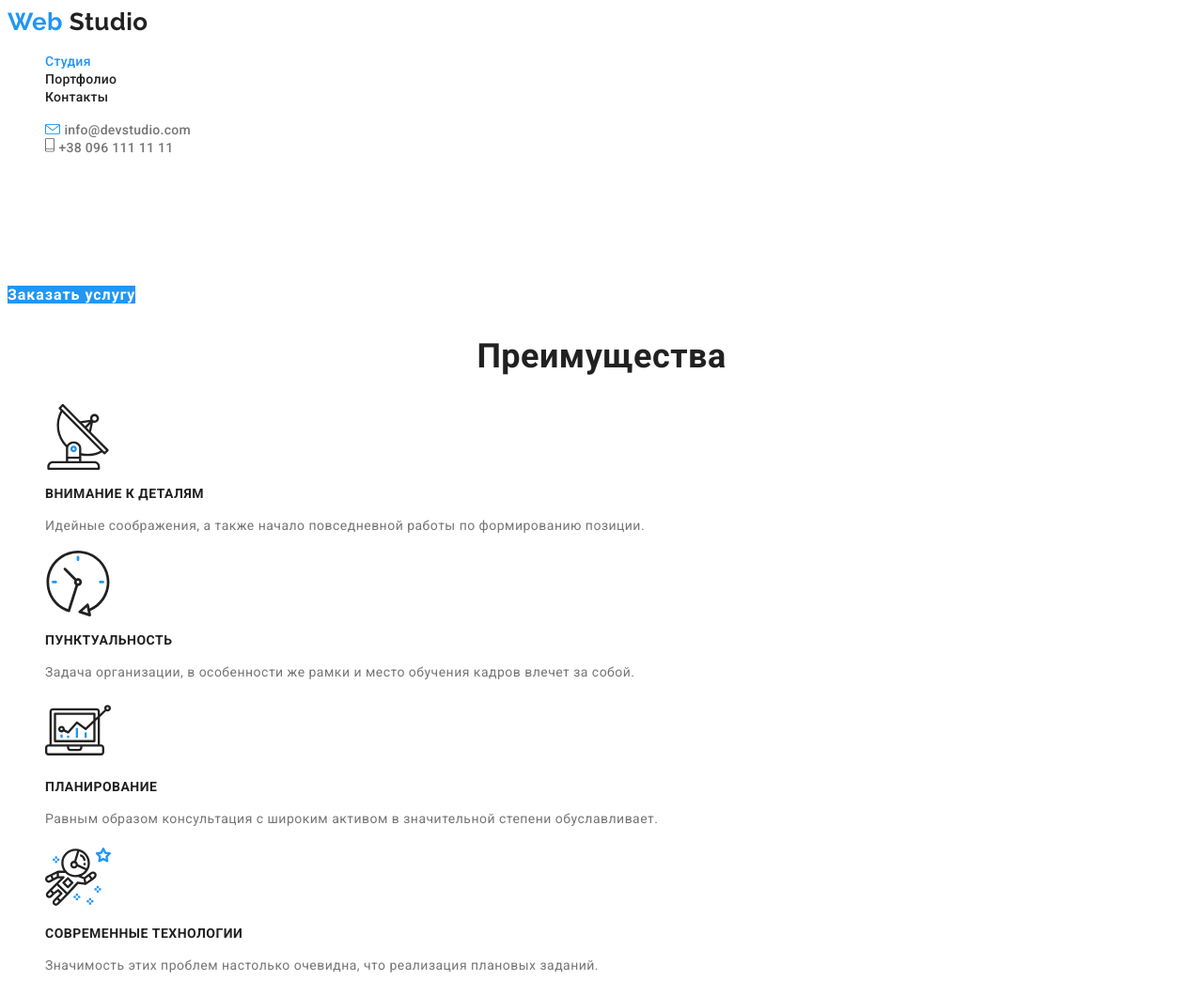
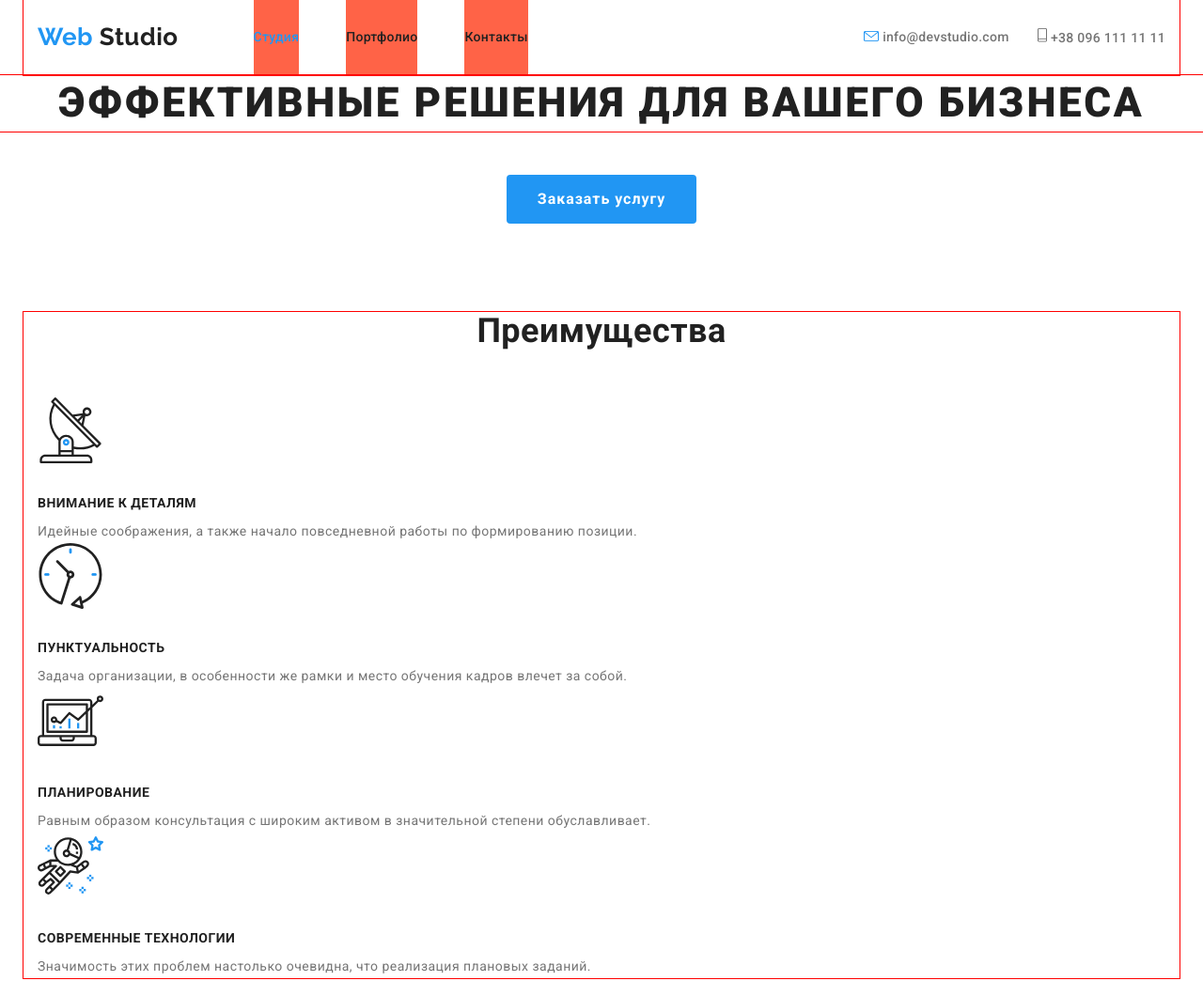
Before and after one commit to IvannaMelnyk/goit-markup-hw-03, a plain HTML site: page index.html in a window 1280 px wide. Shown: the top 1044 px of the page at 94% size. Drawn offline with nearby package versions, Linux system fonts and the light colour scheme.

Commit message:
Добавлены стили для геометрии

```diff
--- a/css/styles.css
+++ b/css/styles.css
@@ -10,12 +10,35 @@
   --accent-color: #2196f3;
   --white-color: #ffffff;
 }
+html {
+  box-sizing: border-box;
+}
+
+*,
+*::before,
+*::after {
+  box-sizing: inherit;
+}
 body {
+  margin: 0;
   background-color: var(--white-color);
   color: var(--primary-text-color);
   font-family: Roboto, sans-serif;
   letter-spacing: 0.03em;
 }
+.container {
+  width: 1230px;
+  margin: 0 auto;
+  padding-left: 15px;
+  padding-right: 15px;
+  outline: 1px solid red;
+}
+/* шапка */
+.main-nav {
+  display: flex;
+  align-items: center;
+}
+
 /* логотип */
 .logo {
   color: var(--title-text-color);
@@ -26,10 +49,27 @@ body {
 }
 .list {
   list-style: none;
+  padding: 0;
+  margin: 0;
 }
 
 /* Site nav */
+.site-nav {
+  display: flex;
+  margin-left: 80px;
+}
+.site-nav .item {
+  background: tomato;
+}
+.site-nav .item + .item {
+  margin-left: 50px;
+}
+
 .site-nav .link {
+  display: block;
+  padding-top: 32px;
+  padding-bottom: 32px;
+
   color: var(--title-text-color);
   letter-spacing: 0.02em;
   font-weight: 500;
@@ -46,7 +86,18 @@ body {
 }
 
 /* Auth nav */
+.auth-nav {
+  display: flex;
+  margin-left: auto;
+}
+
+.auth-nav .item + .item {
+  margin-left: 30px;
+}
 .auth-nav .link {
+  padding-top: 32px;
+  padding-bottom: 32px;
+
   color: var(--primary-text-color);
   letter-spacing: 0.02em;
   font-weight: 500;
@@ -60,18 +111,29 @@ body {
 }
 
 /* hero */
+.hero {
+  text-align: center;
+}
 .hero-title {
-  color: var(--white-color);
+  margin-top: 0;
+  margin-bottom: 46px;
+  outline: 1px solid red;
+  color: var(--title-text-color);
   font-weight: 900;
   font-size: 44px;
   line-height: 1.36;
-  text-align: center;
+
   letter-spacing: 0.06em;
   text-transform: uppercase;
   text-decoration: none;
 }
 /* button */
 .button {
+  display: inline-block;
+  border-radius: 4px;
+  padding: 10px 32px;
+  border: 0.5px solid transparent;
+
   color: var(--white-color);
   background-color: var(--accent-color);
   font-family: inherit;
@@ -84,7 +146,17 @@ body {
   text-decoration: none;
 }
 /* section */
+.section {
+  padding-top: 94px;
+  padding-bottom: 94px;
+}
+.section.no-padding {
+  padding-top: 0;
+}
+
 .section-title {
+  margin-top: 0;
+  margin-bottom: 50px;
   color: var(--title-text-color);
   font-weight: 700;
   font-size: 36px;
@@ -94,6 +166,8 @@ body {
 }
 /* Features */
 .feature-list .title {
+  margin-top: 30px;
+  margin-bottom: 0;
   color: var(--title-text-color);
   font-weight: 700;
   font-size: 14px;
@@ -101,13 +175,19 @@ body {
   text-transform: uppercase;
 }
 .feature-list .text {
+  margin-top: 10px;
+  margin-bottom: 0;
   font-weight: 400;
   font-size: 14px;
   line-height: 1.71;
 }
 /* specialization */
+.specialization-list .item {
+  margin-top: 27px;
+  margin-bottom: 27px;
+}
 .specialization-list .link {
-  color: var(--white-color);
+  color: var(--title-text-color);
   font-weight: 700;
   font-size: 14px;
   line-height: 1.14;
@@ -120,18 +200,30 @@ body {
   color: var(--accent-color);
 }
 /* Staff */
+.section.staff {
+  background: #f5f4fa;
+}
 .staff-list .title {
+  margin-top: 30px;
+  margin-bottom: 0;
   color: var(--title-text-color);
   font-weight: 500;
   font-size: 16px;
   line-height: 1.19;
 }
 .staff-list .text {
+  margin-top: 10px;
+  margin-bottom: 45px;
   font-weight: 400;
   font-size: 16px;
   line-height: 1.19;
 }
+
 /* footer */
+.container-footer {
+  padding-top: 48px;
+  padding-bottom: 88px;
+}
 footer {
   background-color: #2f303a;
 }
@@ -181,6 +273,11 @@ footer {
 /* Портфолио */
 /* Кнопки фильтра */
 .filter-list .link {
+  display: inline-block;
+  border-radius: 4px;
+  padding: 6px 22px;
+  min-width: 73px;
+
   background-color: #f5f4fa;
   color: var(--title-text-color);
 
--- a/index.html
+++ b/index.html
@@ -8,34 +8,43 @@
       href="https://fonts.googleapis.com/css2?family=Raleway:wght@700&family=Roboto:wght@400;500;700;900&display=swap"
       rel="stylesheet"
     />
+    <link
+      rel="stylesheet"
+      href="https://cdnjs.cloudflare.com/ajax/libs/modern-normalize/0.6.0/modern-normalize.min.css"
+    />
     <link rel="stylesheet" href="./css/styles.css" />
   </head>
   <body>
     <!--Шапка профиля-->
     <header>
       <nav>
+        <div class="container main-nav">
           <a href="./index.html" class="logo"
             ><span class="accent">Web</span> Studio</a
           >
-
           <ul class="site-nav list">
-          <li><a href="./index.html" class="link current">Студия</a></li>
-          <li><a href="./portfolio.html" class="link">Портфолио</a></li>
-          <li><a href="" class="link">Контакты</a></li>
+            <li class="item">
+              <a href="./index.html" class="link current">Студия</a>
+            </li>
+            <li class="item">
+              <a href="./portfolio.html" class="link">Портфолио</a>
+            </li>
+            <li class="item"><a href="" class="link">Контакты</a></li>
           </ul>
-      </nav>
-
           <ul class="auth-nav list">
-        <li>
+            <li class="item">
               <img src="./images/envelope.jpg" alt="Конверт" />
               <a href="" class="link">info@devstudio.com </a>
             </li>
-        <li>
+            <li class="item">
               <img src="./images/Vector.jpg" alt="Телефон" />
               <a href="" class="link">+38 096 111 11 11 </a>
             </li>
           </ul>
+        </div>
+      </nav>
     </header>
+
     <!--Герой-->
     <div>
       <section class="hero">
@@ -46,8 +55,8 @@
     <main>
       <!--Преимущества-->
       <section class="section">
-        <h2 class="section-title">Преимущества</h2>
-
+        <div class="container">
+          <h2 class="section-title centered">Преимущества</h2>
           <ul class="feature-list list">
             <li>
               <img src="./images/antenna.svg" alt="Антенна" />
@@ -61,8 +70,8 @@
               <img src="./images/clock.svg" alt="Часы" />
               <h3 class="title">Пунктуальность</h3>
               <p class="text">
-              Задача организации, в особенности же рамки и место обучения кадров
-              влечет за собой.
+                Задача организации, в особенности же рамки и место обучения
+                кадров влечет за собой.
               </p>
             </li>
             <li>
@@ -82,28 +91,37 @@
               </p>
             </li>
           </ul>
+        </div>
       </section>
       <!--Специализация-->
-      <section class="section">
+      <section class="section no-padding">
+        <div class="container">
           <h2 class="section-title">Чем мы занимаемся</h2>
-
           <ul class="specialization-list list">
             <li>
               <img src="./images/desktop.jpg" alt="Десктоп" width="380" />
-            <h3><a href="" class="link">Десктопные приложения</a></h3>
+              <h3 class="item">
+                <a href="" class="link">Десктопные приложения</a>
+              </h3>
             </li>
             <li>
               <img src="./images/box.jpg" alt="Телефон" width="380" />
-            <h3><a href="" class="link">Мобильные приложения</a></h3>
+              <h3 class="item">
+                <a href="" class="link">Мобильные приложения</a>
+              </h3>
             </li>
             <li>
               <img src="./images/design.jpg" alt="Дизайн" width="380" />
-            <h3><a href="" class="link">Дизайнерские решения</a></h3>
+              <h3 class="item">
+                <a href="" class="link">Дизайнерские решения</a>
+              </h3>
             </li>
           </ul>
+        </div>
       </section>
       <!--Персонал-->
-      <section class="section">
+      <section class="section staff">
+        <div class="container">
           <h2 class="section-title">Наша команда</h2>
 
           <ul class="staff-list list">
@@ -216,9 +234,11 @@
               </ul>
             </li>
           </ul>
+        </div>
       </section>
       <!--Клиенты-->
       <section class="section">
+        <div class="container">
           <h2 class="section-title">Постоянные клиенты</h2>
 
           <ul class="list">
@@ -253,11 +273,13 @@
               /></a>
             </li>
           </ul>
+        </div>
       </section>
     </main>
 
     <!--Футер-->
     <footer>
+      <div class="container-footer">
         <div>
           <ul class="adress-list list">
             <li>
@@ -267,13 +289,16 @@
             </li>
             <li class="title">г. Киев, пр-т Леси Украинки, 26</li>
             <li>
-            <a href="mailto:info@example.com" class="link">info@example.com</a>
+              <a href="mailto:info@example.com" class="link"
+                >info@example.com</a
+              >
             </li>
             <li>
               <a href="tel:+380991111111" class="link">+38 099 111 11 11</a>
             </li>
           </ul>
         </div>
+
         <div>
           <p class="footer-text">Присоединяйтесь</p>
 
@@ -284,6 +309,7 @@
             <li><a href="" aria-label="Ссылка на linkedin">linkedin</a></li>
           </ul>
         </div>
+      </div>
 
       <p class="footer-date">2020 &#10072; Developed by GoIT Students</p>
     </footer>
```
Also changed, not shown: portfolio.html (+14 -8 lines). Lines whose indentation alone changed are shown as unchanged.
